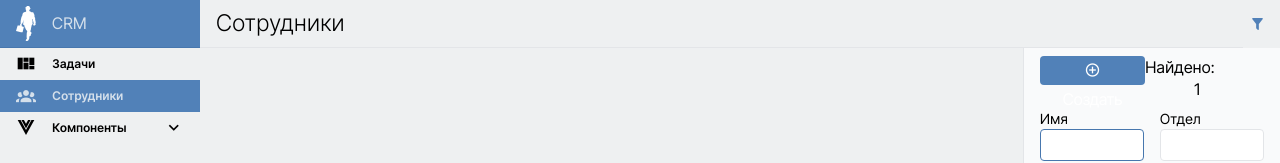
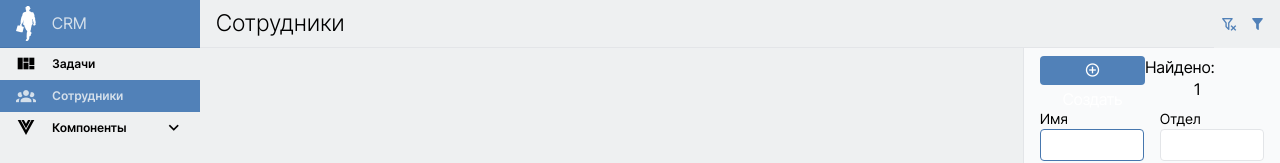
Before and after one commit to hardmagnett/big-company, a Vue app: page /employees in a window 1280 px wide. Shown: the top 163 px of the page. Built offline with nearby package versions, Linux system fonts and the light colour scheme.

Commit message:
Фильтр 05

```diff
--- a/src/app/components/employees/EmployeesFilter/EmployeesFilter.vue
+++ b/src/app/components/employees/EmployeesFilter/EmployeesFilter.vue
@@ -4,9 +4,21 @@ import localStorageService from "@/a-library/helpers/DOM/localStorageService";
 import debounce from "@/a-library/helpers/language/functions/debounce";
 import deepEqual from "@/a-library/helpers/language/functions/deepEqual";
 
-type FilterEmployees = {
+
+export type FilterEmployees = {
   query: string;
 };
+
+// todo:: в шпаргалки
+const emit = defineEmits<{
+  // Значения - массивы или кортежи (в этом примере - именованые кортежи) (WTF! А обьекты?),
+  // описывающие параметры события.
+  // change: [id: number]
+  // needToUpdateWholeFilter: [value: FilterEmployees]
+  needToUpdateWholeFilter: [id: FilterEmployees]
+}>()
+
+
 
 let filterInitial = reactive<FilterEmployees>({
   query: "",
@@ -46,6 +58,10 @@ const setFilterVisibilityBasedOnLocalStorage = () => {
   );
   isFilterHidden.value = isFilterHiddenFromStorage;
 };
+const resetFilter = () => {
+  // filterInner.value = filterInitial
+  emit('needToUpdateWholeFilter', filterInitial)
+}
 
 const updateQuery = debounce((eventData: string) => {
   filterInner.value.query = eventData;
@@ -72,6 +88,14 @@ onBeforeMount(() => {
     </Teleport>
 
     <Teleport to="#page-header-filter-icon-place">
+
+      <ABtn
+          icon
+          @click="resetFilter"
+          :class="{ 'a-btn--danger': isFilterChanged }"
+      ><AIcon icon="mdi-filter-remove-outline"
+      /></ABtn>
+
       <ABtn
         icon
         @click="toggleFilterVisibility"
--- a/src/app/views/employees/ViewEmployees/ViewEmployees.vue
+++ b/src/app/views/employees/ViewEmployees/ViewEmployees.vue
@@ -5,19 +5,21 @@ import {onBeforeMount, reactive, ref, watch} from "vue";
 import EmployeeDialogDelete from "@/app/components/employees/EmployeeDialogDelete/EmployeeDialogDelete.vue";
 import EmployeeDialogAddEdit from "@/app/components/employees/EmployeeDialogAddEdit/EmployeeDialogAddEdit.vue";
 import { globalProperties } from "@/main";
-import EmployeesFilter from "@/app/components/employees/EmployeesFilter/EmployeesFilter.vue";
+import EmployeesFilter, {type FilterEmployees} from "@/app/components/employees/EmployeesFilter/EmployeesFilter.vue";
 
 
 let isOpenDialogEmployeeDeleting = ref(false);
 let isOpenDialogEmployeeCreatingEditing = ref(false);
 
 
-let filter = reactive({
+// let filter = reactive({
+let filter = ref({
   query: ''
 })
+let filterUpdatesQtyKey = ref(0)
 
 watch(filter, (newValue, oldValue) => {
-  console.log(newValue); console.log('^...newValue:')
+  // console.log(newValue); console.log('^...newValue:')
 })
 
 const needToDeleteEmployeeHandler = () => {
@@ -46,6 +48,11 @@ const createEditEmployee = () => {
     message: "Сотрудник добавлен/отредактирован",
   });
 };
+const updateWholeFilter = (newFilter: FilterEmployees) => {
+  console.log(newFilter); console.log('^...newFilter:')
+  filter.value = newFilter
+  filterUpdatesQtyKey.value++
+}
 onBeforeMount(()=>{
   // filter = new FilterEmployees({
   // })
@@ -66,7 +73,10 @@ onBeforeMount(()=>{
       </p>
     </div>
 
-    <EmployeesFilter :filter="filter" />
+    <EmployeesFilter :filter="filter"
+      @needToUpdateWholeFilter="updateWholeFilter"
+                     :key="filterUpdatesQtyKey"
+    />
 
     <EmployeeDialogDelete
       :is-open="isOpenDialogEmployeeDeleting"
```
